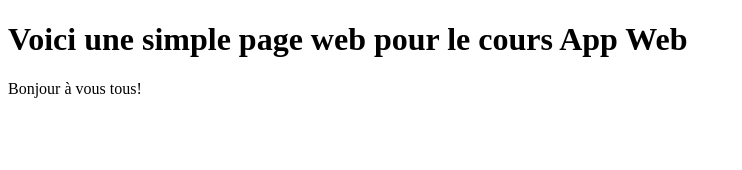
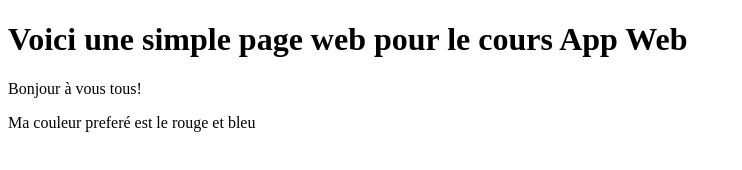
Before and after one commit to sangwa1710/first, a plain HTML site: page index.html in a window 1280 px wide. Shown: the whole page, without its empty margins (0-742 px from the left). Drawn offline with Linux system fonts and the light colour scheme.

Commit message:
ajout de ma couleur favorite dans la balise p

```diff
--- a/index.html
+++ b/index.html
@@ -9,5 +9,6 @@
 <body>
     <h1>Voici une simple page web pour le cours App Web</h1>
 <p>Bonjour à vous tous!</p>
+<p>Ma couleur preferé est le rouge et bleu</p>
 </body>
 </html>
```
